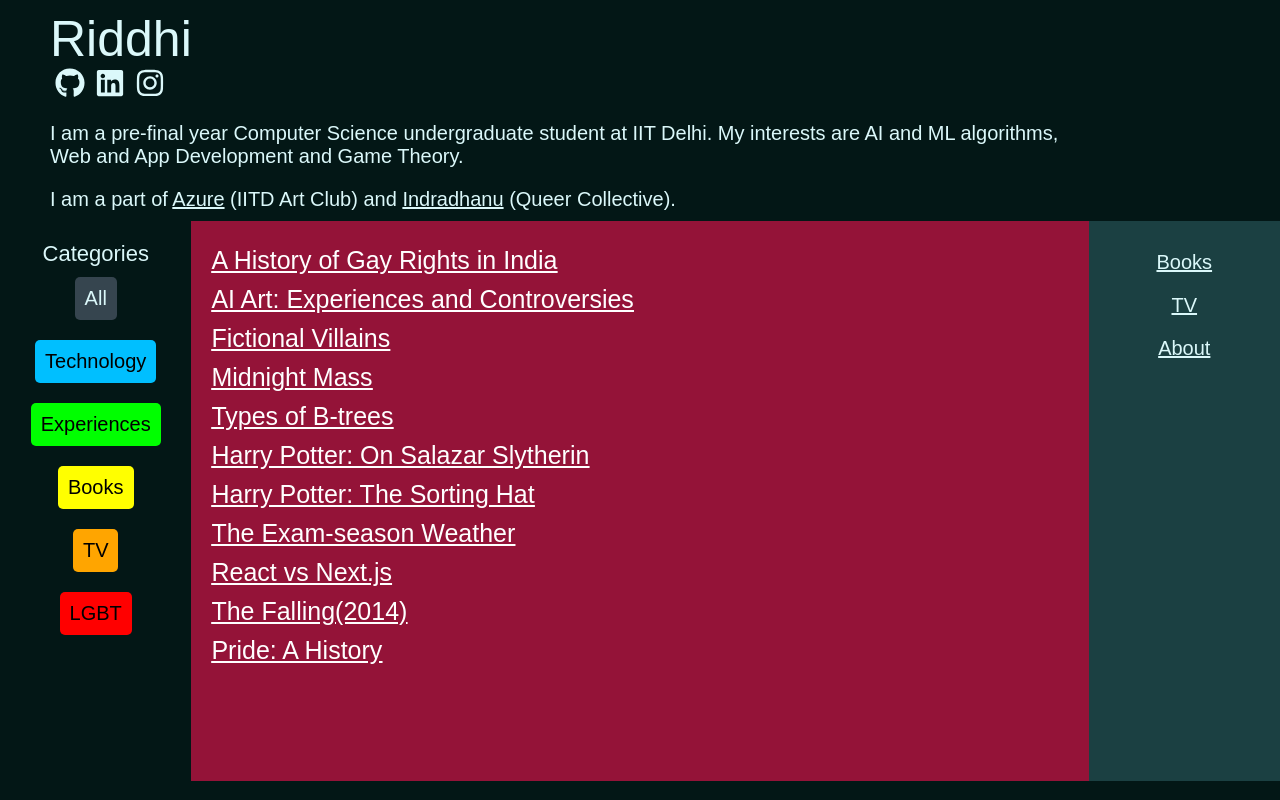
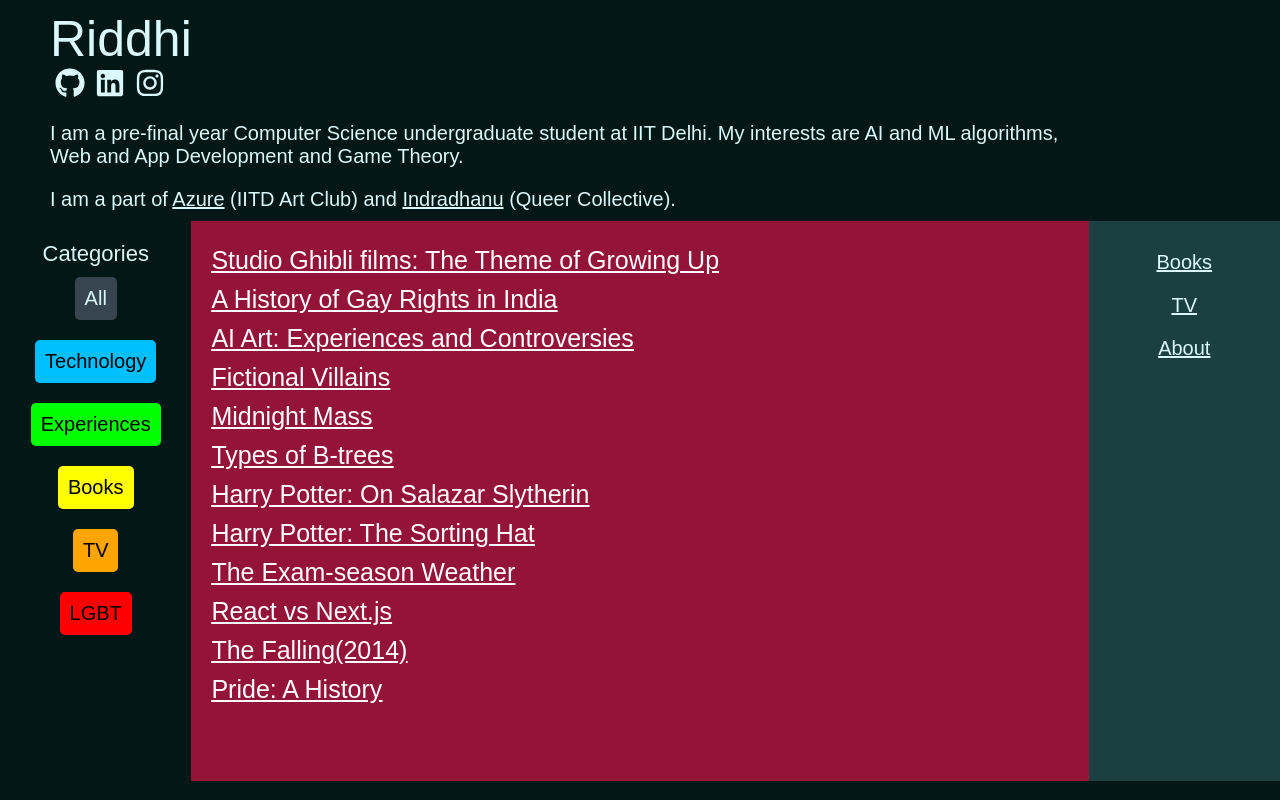
Before and after one commit to CodingLife1024/prism-pages, a React (Create React App) app: page / in a window 1280 px wide. Built offline with nearby package versions, Linux system fonts and the light colour scheme.

Commit message:
Update postData.js

```diff
--- a/src/data/postData.js
+++ b/src/data/postData.js
@@ -1,4 +1,12 @@
 export const postData = [
+
+    {
+        id: 12,
+        title: "Studio Ghibli films: The Theme of Growing Up",
+        link: "studio-ghibli-films",
+        file: "studio-ghibli-films.md",
+        tags: ["films"],
+    },
 
     {
         id: 11,
```
